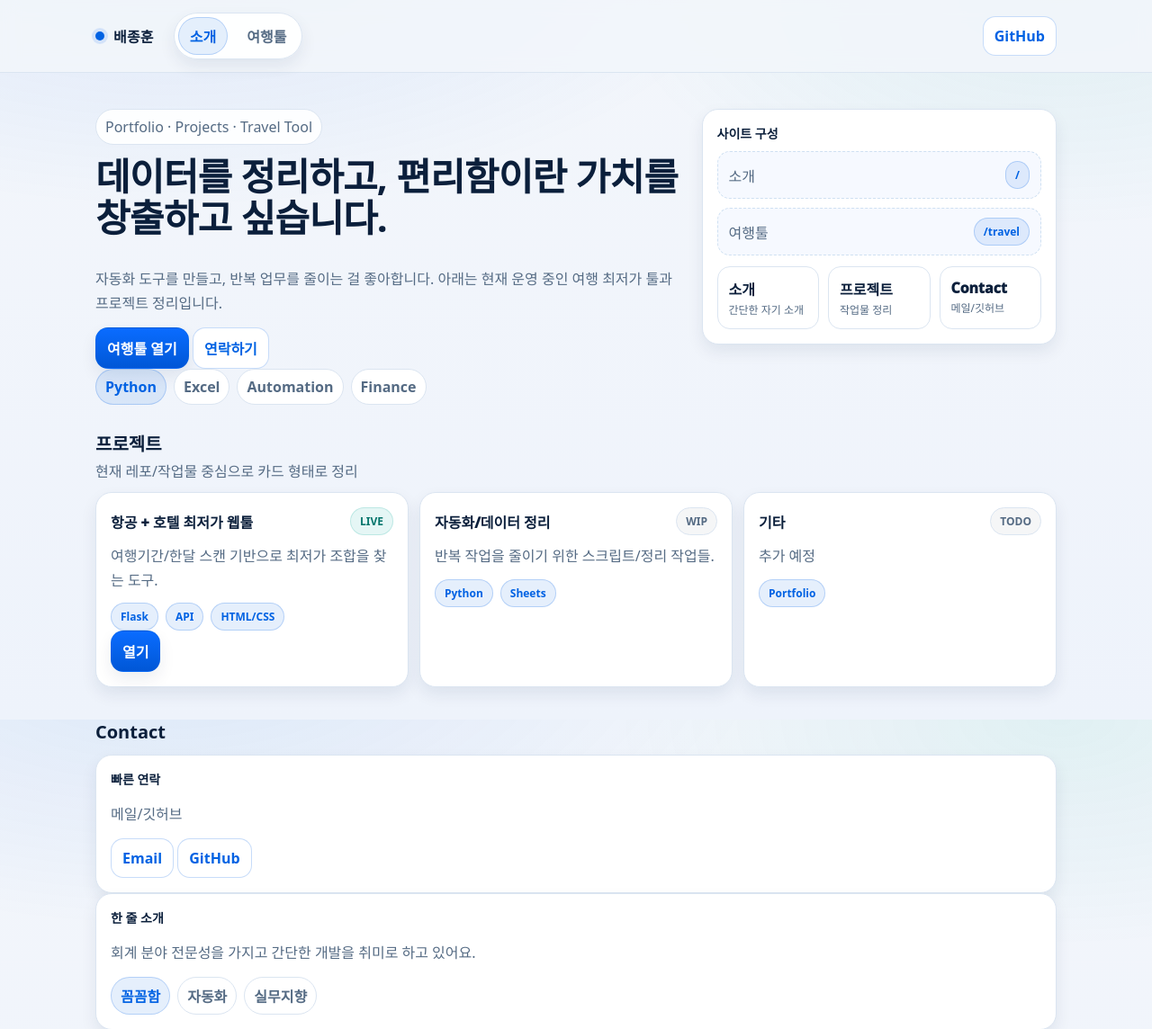
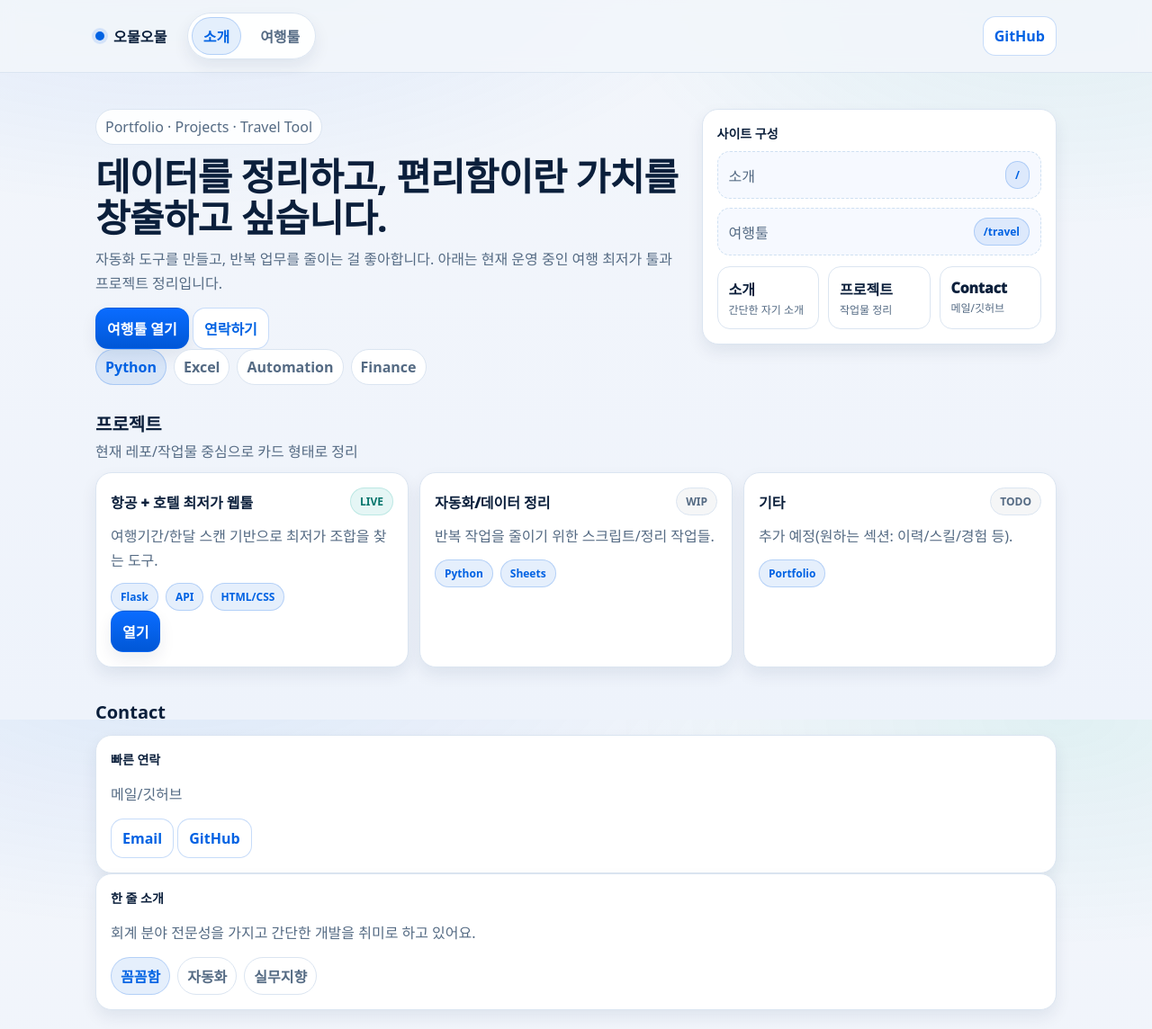
Before and after one commit to bae77777-afk/Flight_hotels, a Flask app: page / in a window 1280 px wide. Shown: the top 1144 px of the page at 90% size. Run offline with Flask 2, Linux system fonts and the light colour scheme; parts of the project's set-up code (start-up, migrations or seed data) failed here and were passed over.

Commit message:
Revert "style: 브랜드 이름을 '배종훈'으로 변경 및 프로젝트 설명 수정"
This reverts commit 002c27cf76f3d2920026753f563d1a5ab16d9243.

```diff
--- a/templates/base.html
+++ b/templates/base.html
@@ -11,7 +11,7 @@
     <div class="wrap topbar-inner">
       <a class="brand" href="{{ url_for('home') }}">
         <span class="brand-dot"></span>
-        <span class="brand-text">배종훈</span>
+        <span class="brand-text">오물오물</span>
       </a>
 
       <nav class="tabs" aria-label="Primary">
--- a/templates/index.html
+++ b/templates/index.html
@@ -7,7 +7,6 @@
   <div class="hero-left">
     <div class="badge">Portfolio · Projects · Travel Tool</div>
     <h1>데이터를 정리하고, 편리함이란 가치를 창출하고 싶습니다.</h1>
-    <br>
     <p class="lead">
       자동화 도구를 만들고, 반복 업무를 줄이는 걸 좋아합니다.
       아래는 현재 운영 중인 여행 최저가 툴과 프로젝트 정리입니다.
@@ -104,7 +103,7 @@
         <span class="tag ghost">TODO</span>
       </div>
       <p class="project-desc">
-        추가 예정
+        추가 예정(원하는 섹션: 이력/스킬/경험 등).
       </p>
       <div class="project-meta">
         <span class="pill">Portfolio</span>
```
